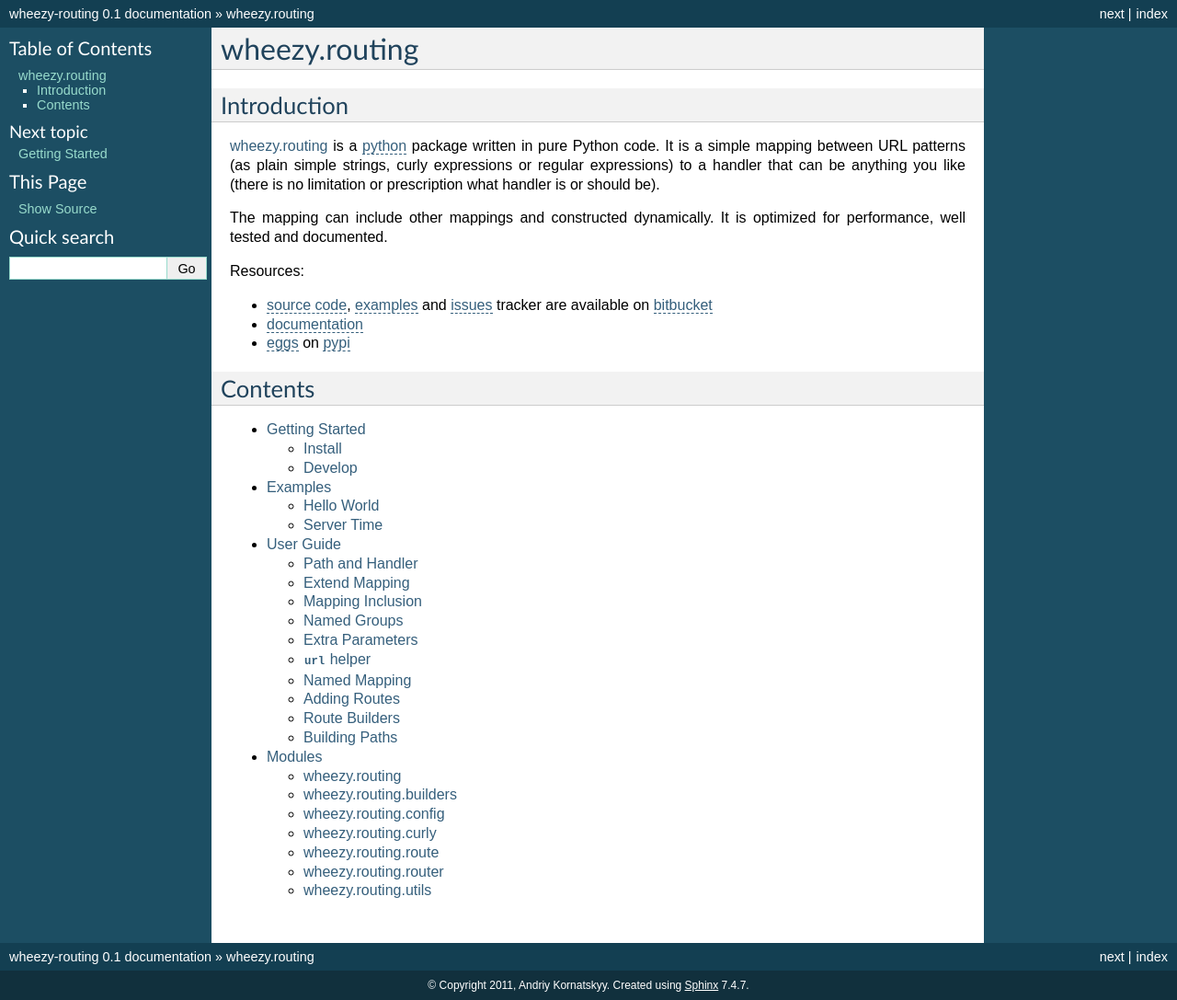
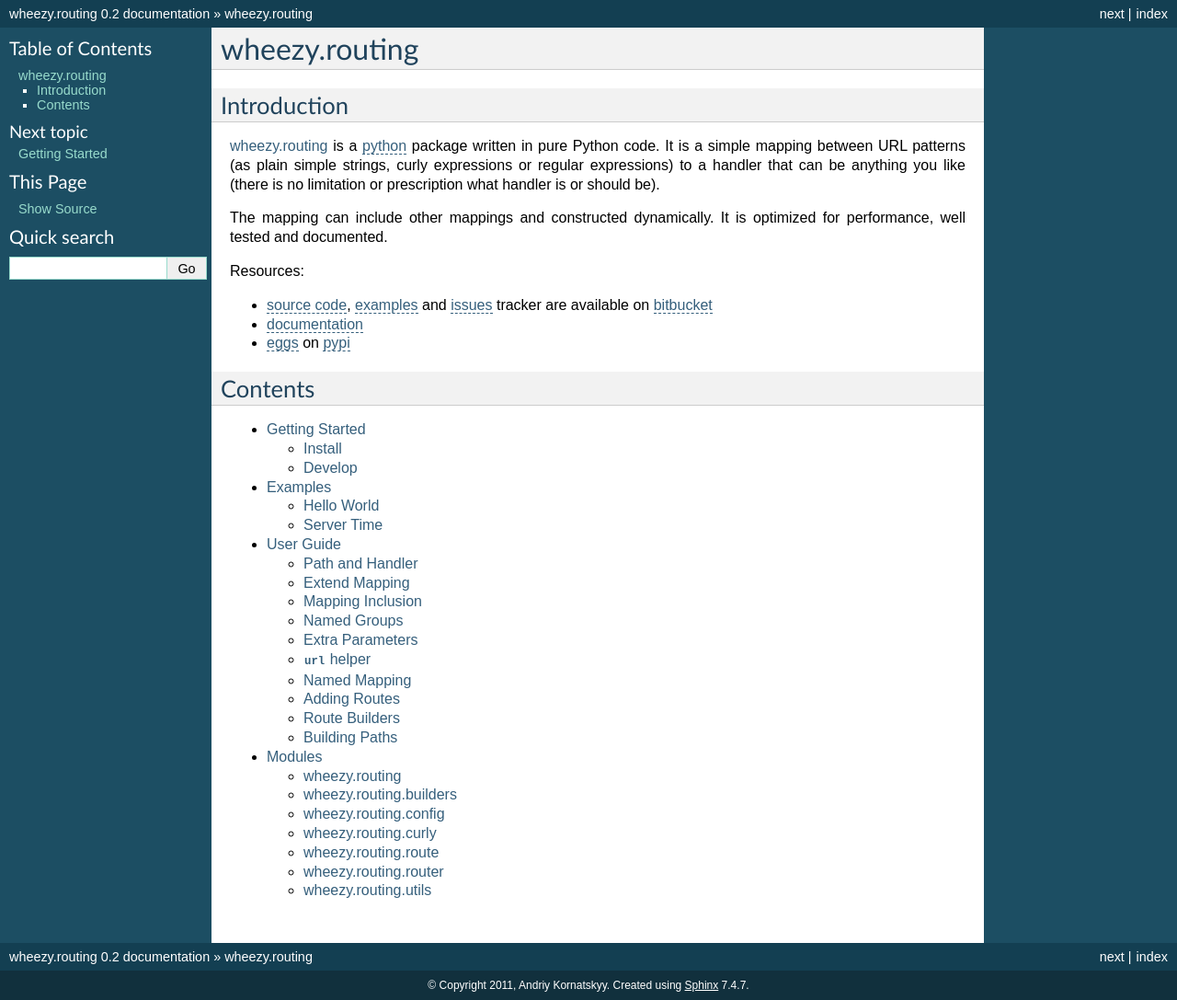
Before and after one commit to akornatskyy/wheezy.routing, a Sphinx documentation site: the page built from doc/index.rst, in a window 1280 px wide and 1087 px high. Shown: the whole window at 92% size. Built offline with Sphinx 7.4.7, drawn with Linux system fonts in a browser that asks for light colours.

```diff
--- a/doc/conf.py
+++ b/doc/conf.py
@@ -1,6 +1,6 @@
 # -*- coding: utf-8 -*-
 #
-# wheezy-routing documentation build configuration file, created by
+# wheezy.routing documentation build configuration file, created by
 # sphinx-quickstart on Fri Sep  9 20:36:50 2011.
 #
 # This file is execfile()d with the current directory set to its containing dir.
@@ -47,7 +47,7 @@ source_suffix = '.rst'
 master_doc = 'index'
 
 # General information about the project.
-project = u'wheezy-routing'
+project = u'wheezy.routing'
 copyright = u'2011, Andriy Kornatskyy'
 
 # The version info for the project you're documenting, acts as replacement for
@@ -55,9 +55,9 @@ copyright = u'2011, Andriy Kornatskyy'
 # built documents.
 #
 # The short X.Y version.
-version = '0.1'
+version = '0.2'
 # The full version, including alpha/beta/rc tags.
-release = '0.1'
+release = '0.2'
 
 # The language for content autogenerated by Sphinx. Refer to documentation
 # for a list of supported languages.
@@ -174,7 +174,7 @@ html_static_path = ['_static']
 #html_file_suffix = None
 
 # Output file base name for HTML help builder.
-htmlhelp_basename = 'wheezy-routingdoc'
+htmlhelp_basename = 'wheezy.routingdoc'
 
 
 # -- Options for LaTeX output --------------------------------------------------
@@ -188,7 +188,7 @@ htmlhelp_basename = 'wheezy-routingdoc'
 # Grouping the document tree into LaTeX files. List of tuples
 # (source start file, target name, title, author, documentclass [howto/manual]).
 latex_documents = [
-  ('index', 'wheezy-routing.tex', u'wheezy-routing Documentation',
+  ('index', 'wheezy.routing.tex', u'wheezy.routing Documentation',
    u'Andriy Kornatskyy', 'manual'),
 ]
 
@@ -221,6 +221,6 @@ latex_documents = [
 # One entry per manual page. List of tuples
 # (source start file, name, description, authors, manual section).
 man_pages = [
-    ('index', 'wheezy-routing', u'wheezy-routing Documentation',
+    ('index', 'wheezy.routing', u'wheezy.routing Documentation',
      [u'Andriy Kornatskyy'], 1)
 ]
```
